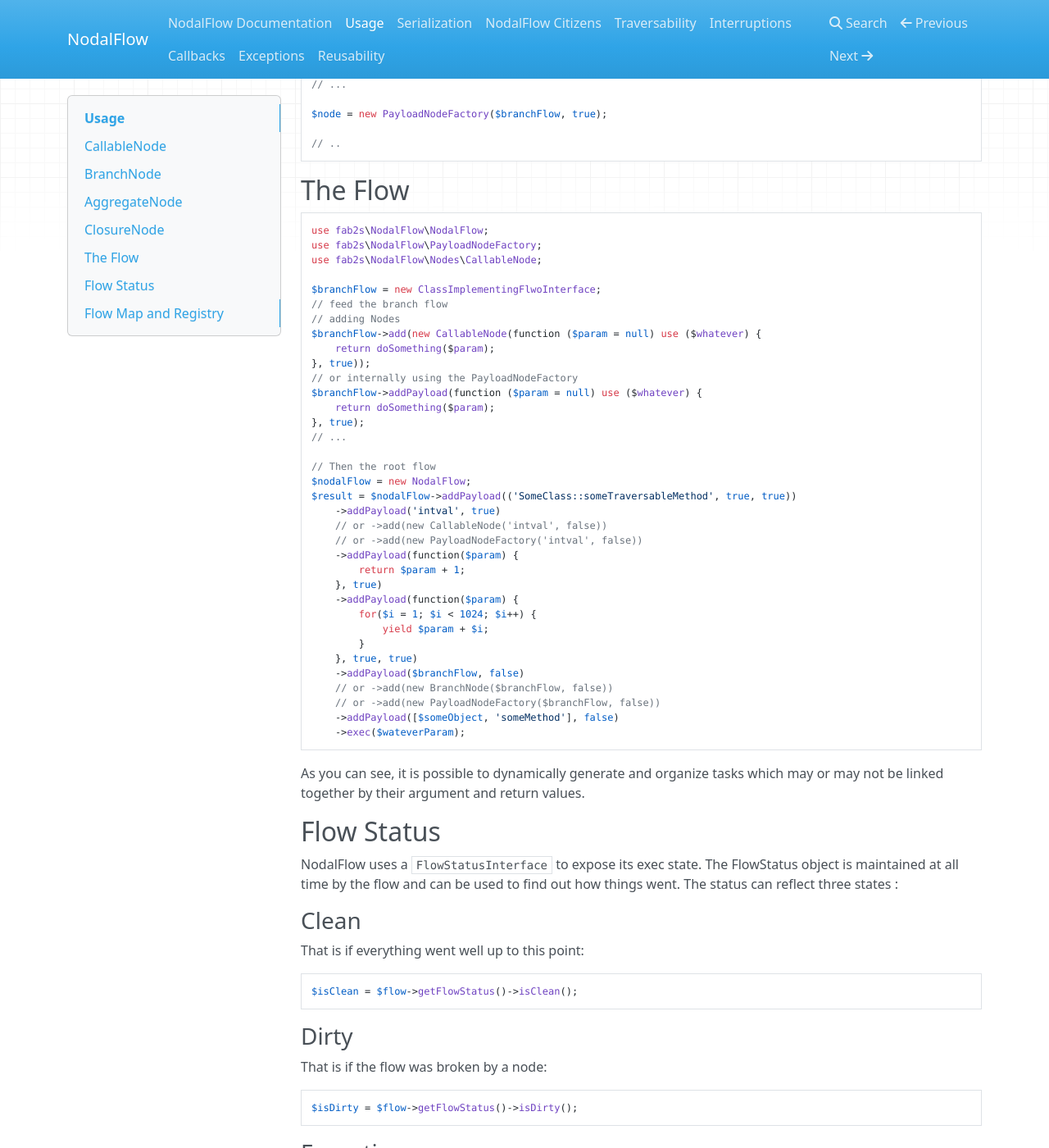
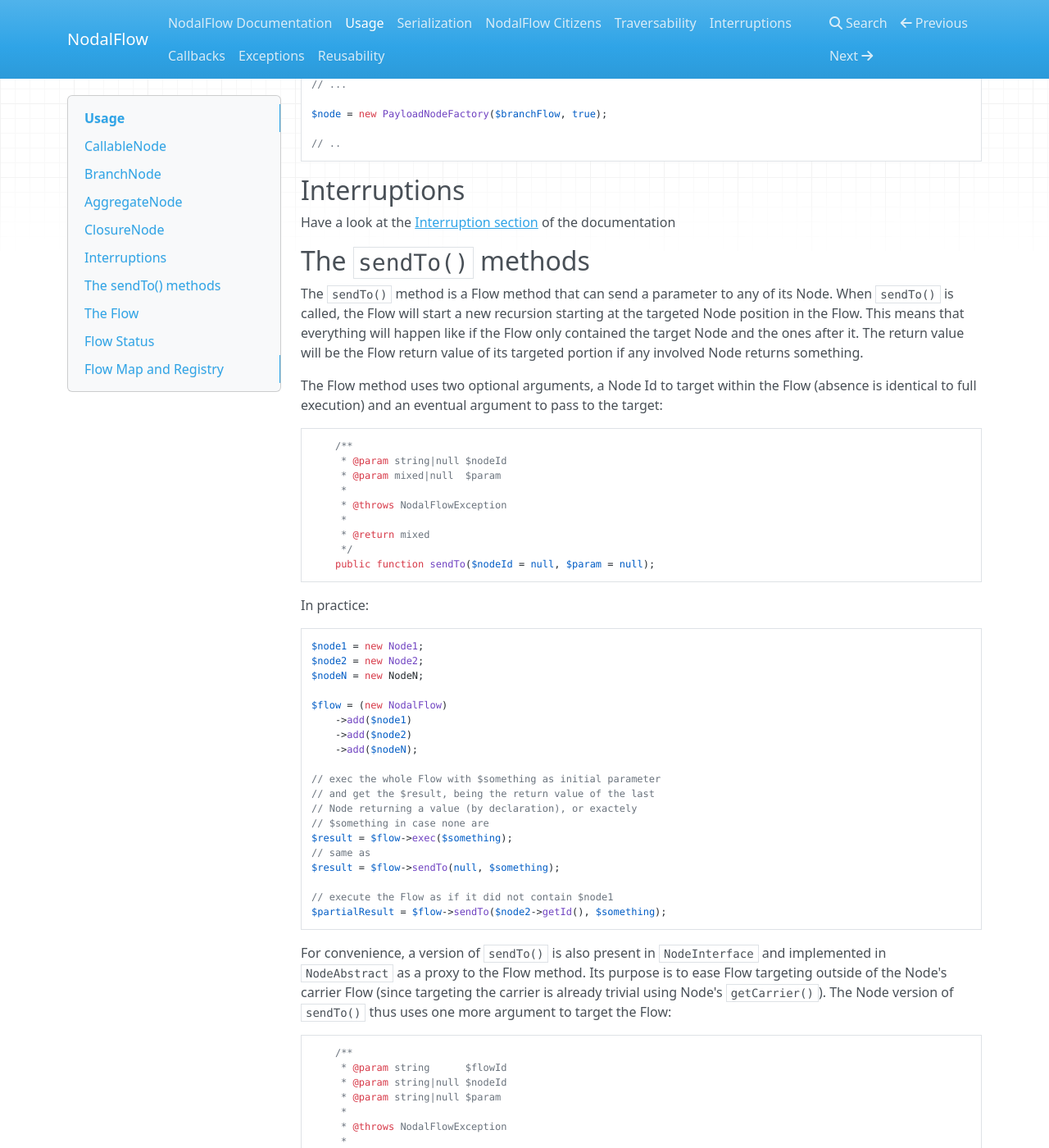
Before and after one commit to fab2s/NodalFlow, an MkDocs documentation site: the page built from docs/usage.md, in a window 1280 px wide and 1400 px high, scrolled down 1675 px. Shown: the whole window at 82% size. Built offline with MkDocs 1.6.1, drawn with Linux system fonts in a browser that asks for light colours; nearby versions of some CDN libraries; old or Windows-style settings are respelled for this version of MkDocs; some of the changed text lies outside the part shown.

Commit message:
document sendTo

````diff
--- a/docs/usage.md
+++ b/docs/usage.md
@@ -92,6 +92,67 @@ $node = new PayloadNodeFactory($branchFlow, true);
 // ..
 ```
 
+## Interruptions
+
+Have a look at the [Interruption section](https://github.com/fab2s/NodalFlow/blob/master/docs/interruptions.md) of the documentation
+
+## The `sendTo()` methods
+
+The `sendTo()` method is a Flow method that can send a parameter to any of its Node. When `sendTo()` is called, the Flow will start a new recursion starting at the targeted Node position in the Flow. This means that everything will happen like if the Flow only contained the target Node and the ones after it. The return value will be the Flow return value of its targeted portion if any involved Node returns something.
+
+The Flow method uses two optional arguments, a Node Id to target within the Flow (absence is identical to full execution) and an eventual argument to pass to the target:
+
+```php
+    /**
+     * @param string|null $nodeId
+     * @param mixed|null  $param
+     *
+     * @throws NodalFlowException
+     *
+     * @return mixed
+     */
+    public function sendTo($nodeId = null, $param = null);
+```
+
+In practice:
+
+```php
+$node1 = new Node1;
+$node2 = new Node2;
+$nodeN = new NodeN;
+
+$flow = (new NodalFlow)
+    ->add($node1)
+    ->add($node2)
+    ->add($nodeN);
+
+// exec the whole Flow with $something as initial parameter
+// and get the $result, being the return value of the last
+// Node returning a value (by declaration), or exactely
+// $something in case none are
+$result = $flow->exec($something);
+// same as
+$result = $flow->sendTo(null, $something);
+
+// execute the Flow as if it did not contain $node1
+$partialResult = $flow->sendTo($node2->getId(), $something);
+```
+
+For convenience, a version of `sendTo()` is also present in `NodeInterface`  and implemented in `NodeAbstract` as a proxy to the Flow method. Its purpose is to ease Flow targeting outside of the Node's carrier Flow (since targeting the carrier is already trivial using Node's `getCarrier()`). The Node version of `sendTo()` thus uses one more argument to target the Flow:
+
+```php
+    /**
+     * @param string      $flowId
+     * @param string|null $nodeId
+     * @param string|null $param
+     *
+     * @throws NodalFlowException
+     *
+     * @return mixed
+     */
+    public function sendTo($flowId, $nodeId = null, $param = null);
+```
+
 ## The Flow
 
 ```php
````
